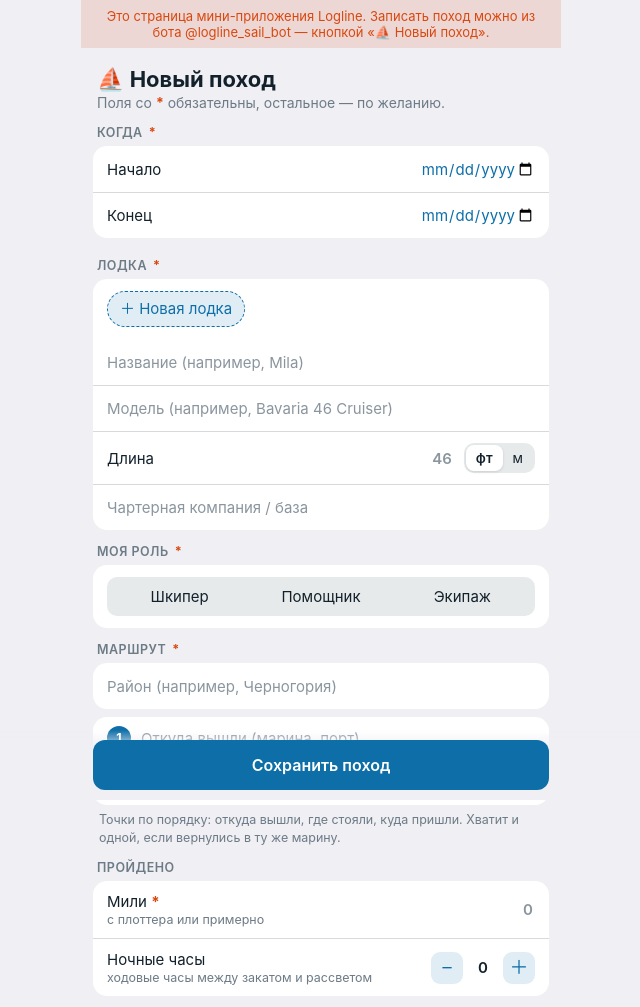
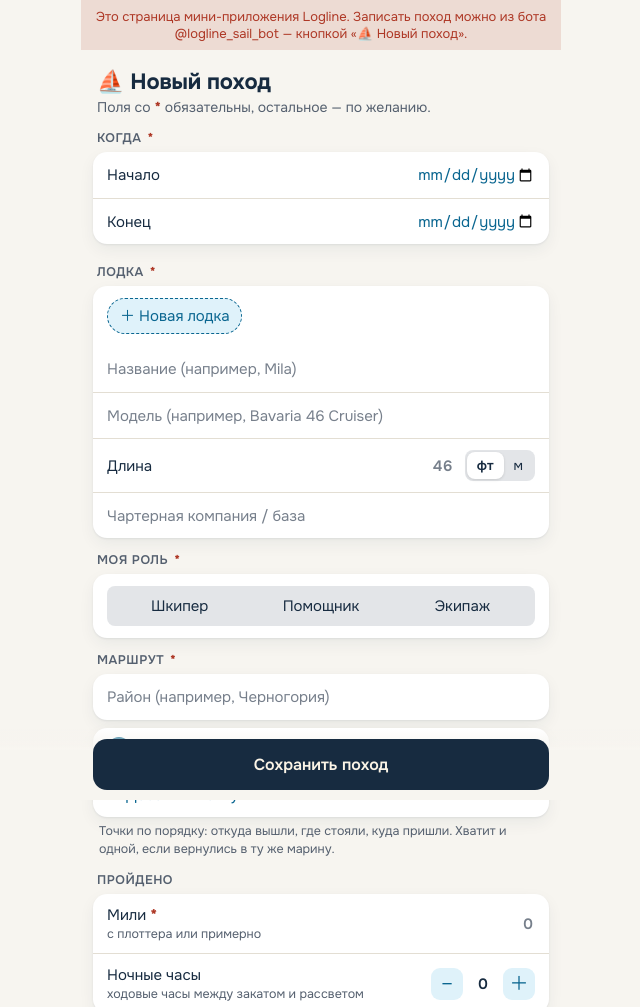
Before and after one commit to Vladsail/logline-test, a plain HTML site: page index.html in a window 1280 px wide. Shown: the top 1007 px of the page, without its empty margins (319-959 px from the left). Drawn offline with Linux system fonts and the light colour scheme.

Commit message:
Add files via upload

```diff
--- a/index.html
+++ b/index.html
@@ -11,25 +11,46 @@
   Отправка: Telegram.WebApp.sendData → бот проверяет и сохраняет в logline.db.
 -->
 <script src="https://telegram.org/js/telegram-web-app.js"></script>
+<link rel="preconnect" href="https://fonts.googleapis.com">
+<link rel="preconnect" href="https://fonts.gstatic.com" crossorigin>
+<link rel="stylesheet" href="https://fonts.googleapis.com/css2?family=Onest:wght@400;500;600;700&display=swap">
 <style>
-/* ===== Дизайн-переменные: весь внешний вид настраивается здесь =====
-   Сначала берутся цвета темы Telegram (--tg-theme-…), если их нет — запасные (--fb-…). */
+/* ===== Дизайн-система LogLine: весь внешний вид настраивается здесь =====
+   Значения — из дизайн-системы LogLine (палитра Piquadro: тёмно-синий, голубая окантовка, коралловый, кремовый; шрифт Onest).
+   Тема: светлая по умолчанию. Тёмная включается атрибутом data-theme="dark" (его ставит скрипт
+   по Telegram.WebApp.colorScheme) или по настройке системы, если страница открыта вне Telegram. */
 :root{
-  --fb-bg:#EFEFF4; --fb-card:#FFFFFF; --fb-text:#13212B; --fb-hint:#6D7B86; --fb-accent:#0E6FA8; --fb-accentText:#FFFFFF;
-  --bg:var(--tg-theme-secondary-bg-color,var(--fb-bg));
-  --card:var(--tg-theme-bg-color,var(--fb-card));
-  --text:var(--tg-theme-text-color,var(--fb-text));
-  --hint:var(--tg-theme-hint-color,var(--fb-hint));
-  --accent:var(--tg-theme-button-color,var(--fb-accent));
-  --accentText:var(--tg-theme-button-text-color,var(--fb-accentText));
-  --line:color-mix(in srgb,var(--hint) 28%,transparent);
-  --soft:color-mix(in srgb,var(--accent) 12%,transparent);
-  --warn:#D9480F; --ok:#15803D;
-  --radius:14px; --radius-sm:10px;
-  --font:-apple-system,BlinkMacSystemFont,"SF Pro Text","Segoe UI",Roboto,sans-serif;
+  --brand-navy:#172B40; --brand-cyan:#20A6D9; --brand-coral:#EE7650; --brand-cream:#FBF4E6;
+  --surface:#F7F5F0; --surface-raised:#FFFFFF; --surface-sunken:#EFEBE2;
+  --ink:#172B40; --ink-muted:#55606F; --line-c:#E3DED3;
+  --primary:#172B40; --on-primary:#FBF4E6;
+  --link:#0A6690; --coral-ink:#A6432A; --edge:#20A6D9; --focus:#0A6690;
+  --success:#186A48; --danger:#AE3826;
+  --shadow-card:0 1px 2px rgba(23,43,64,.08),0 6px 16px rgba(23,43,64,.06);
+  /* имена, на которых построена вёрстка ниже */
+  --bg:var(--surface); --card:var(--surface-raised); --text:var(--ink); --hint:var(--ink-muted);
+  --accent:var(--link); --accentText:var(--on-primary);
+  --line:var(--line-c);
+  --soft:color-mix(in srgb,var(--brand-cyan) 14%,transparent);
+  --warn:var(--danger); --ok:var(--success);
+  --radius:14px; --radius-sm:8px;
+  --font:Onest,-apple-system,BlinkMacSystemFont,"Segoe UI",system-ui,sans-serif;
+}
+:root[data-theme="dark"]{
+  --surface:#0F1D2C; --surface-raised:#172B40; --surface-sunken:#0B1622;
+  --ink:#FBF4E6; --ink-muted:#A9B8C6; --line-c:#2A4058;
+  --primary:#20A6D9; --on-primary:#0F1D2C;
+  --link:#20A6D9; --coral-ink:#EE7650; --focus:#20A6D9;
+  --success:#4CC48E; --danger:#FF8A73; --shadow-card:none;
 }
 @media (prefers-color-scheme: dark){
-  :root{ --fb-bg:#0F1419; --fb-card:#1C232B; --fb-text:#E8EDF1; --fb-hint:#8B98A5; --fb-accent:#4FA3E0; --fb-accentText:#0B1620; }
+  :root:not([data-theme="light"]){
+    --surface:#0F1D2C; --surface-raised:#172B40; --surface-sunken:#0B1622;
+    --ink:#FBF4E6; --ink-muted:#A9B8C6; --line-c:#2A4058;
+    --primary:#20A6D9; --on-primary:#0F1D2C;
+    --link:#20A6D9; --coral-ink:#EE7650; --focus:#20A6D9;
+    --success:#4CC48E; --danger:#FF8A73; --shadow-card:none;
+  }
 }
 
 *{box-sizing:border-box}
@@ -37,12 +58,12 @@ html,body{margin:0;background:var(--bg);color:var(--text);font-family:var(--font
 .app{max-width:480px;margin:0 auto;min-height:100vh}
 .banner{background:color-mix(in srgb,var(--warn) 14%,transparent);color:var(--warn);font-size:13px;padding:8px 14px;text-align:center}
 .scroll{padding:14px 12px 110px;display:flex;flex-direction:column;gap:14px}
-h1{margin:4px 4px 0;font-size:22px}
+h1{margin:4px 4px 0;font-size:22px;line-height:28px;font-weight:700;letter-spacing:-.2px}
 .lead{margin:2px 4px 0;color:var(--hint);font-size:14px}
 
 .sec-title{font-size:12.5px;font-weight:600;color:var(--hint);text-transform:uppercase;letter-spacing:.04em;margin:0 4px 6px;display:flex;align-items:center;gap:6px}
 .req{color:var(--warn);font-weight:700}
-.card{background:var(--card);border-radius:var(--radius);overflow:hidden}
+.card{background:var(--card);border-radius:var(--radius);overflow:hidden;box-shadow:var(--shadow-card)}
 .row{display:flex;align-items:center;gap:10px;padding:11px 14px;min-height:46px}
 .row + .row{border-top:1px solid var(--line)}
 .row > label:not(.switch),.row .lbl{flex:1 1 auto}
@@ -50,7 +71,7 @@ h1{margin:4px 4px 0;font-size:22px}
 input,textarea{font:inherit;color:var(--text);background:transparent;border:0;outline:none}
 input[type=date]{text-align:right;color:var(--accent);min-width:0;flex:0 1 auto}
 input.txt{width:100%;padding:0}
-input.num{width:80px;text-align:right;color:var(--accent);font-weight:600}
+input.num{width:80px;text-align:right;color:var(--accent);font-weight:600;font-variant-numeric:tabular-nums}
 textarea{width:100%;min-height:74px;resize:vertical;padding:12px 14px;display:block}
 ::placeholder{color:var(--hint);opacity:.8}
 
@@ -90,10 +111,11 @@ textarea{width:100%;min-height:74px;resize:vertical;padding:12px 14px;display:bl
 .lu-badge{background:color-mix(in srgb,var(--ok) 15%,transparent);color:var(--ok);font-size:11px;padding:2px 7px;border-radius:999px;text-transform:none;letter-spacing:0}
 
 .mainbar{position:fixed;left:0;right:0;bottom:0;z-index:4;padding:10px 12px calc(10px + env(safe-area-inset-bottom));background:linear-gradient(transparent,var(--bg) 30%)}
-.mainbar button{display:block;width:100%;max-width:456px;margin:0 auto;border:0;border-radius:12px;padding:15px;background:var(--accent);color:var(--accentText);font:inherit;font-weight:600;font-size:16px;cursor:pointer}
+.mainbar button{display:block;width:100%;max-width:456px;margin:0 auto;border:0;border-radius:var(--radius);padding:15px;background:var(--primary);color:var(--on-primary);font:inherit;font-weight:600;font-size:16px;cursor:pointer}
 .mainbar .msg{max-width:456px;margin:0 auto 8px;background:var(--card);color:var(--warn);font-size:13.5px;padding:9px 12px;border-radius:var(--radius-sm);display:none;box-shadow:0 2px 10px rgba(0,0,0,.12)}
 .mainbar .msg.show{display:block}
 .hidden{display:none !important}
+button:focus-visible,input:focus-visible,textarea:focus-visible{outline:2px solid var(--focus);outline-offset:2px}
 /* строки внутри блока «частично» и строка после него — с линией-разделителем */
 #tidalPart .row,#tidalPart + .row{border-top:1px solid var(--line)}
 </style>
@@ -207,6 +229,16 @@ textarea{width:100%;min-height:74px;resize:vertical;padding:12px 14px;display:bl
   var tg = window.Telegram && window.Telegram.WebApp;
   var inTg = !!(tg && tg.platform && tg.platform !== 'unknown');
   if (inTg) { tg.ready(); tg.expand(); } else { $('notTg').classList.remove('hidden'); }
+
+  // ---------- тема LogLine: светлая / тёмная по настройке Telegram ----------
+  function applyTheme(){
+    if (!inTg) return;   // вне Telegram тему выбирает система (prefers-color-scheme)
+    document.documentElement.setAttribute('data-theme', tg.colorScheme === 'dark' ? 'dark' : 'light');
+    var bg = getComputedStyle(document.documentElement).getPropertyValue('--surface').trim();
+    try { tg.setHeaderColor(bg); tg.setBackgroundColor(bg); } catch (e) {}   // старые клиенты могут не уметь — не страшно
+  }
+  applyTheme();
+  if (inTg && tg.onEvent) tg.onEvent('themeChanged', applyTheme);
 
   var MAX_POINTS = 30;
 
```
